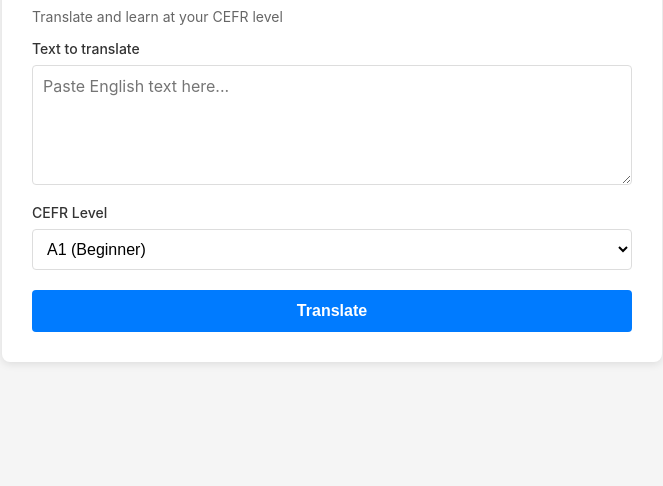
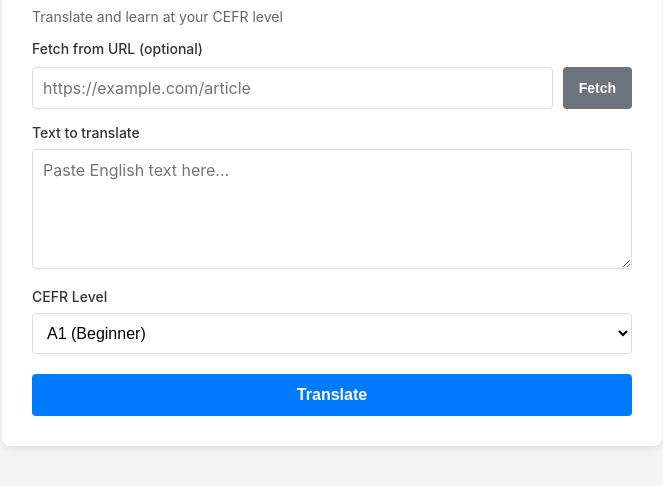
Before and after one commit to jaccait-afk/finnish-mvp, a website: page public/index.html in a window 1280 px wide. Shown: the part 92-578 px from the top of the page, without its empty margins (308-971 px from the left). Drawn offline with Linux system fonts and the light colour scheme.

Commit message:
Add URL fetching back to translation interface

```diff
--- a/public/index.html
+++ b/public/index.html
@@ -36,20 +36,49 @@
       color: #333;
       font-size: 14px;
     }
-    textarea {
+    input[type="text"], textarea {
       width: 100%;
       padding: 10px;
       border: 1px solid #ddd;
       border-radius: 4px;
       font-size: 16px;
-      min-height: 120px;
       font-family: inherit;
       box-sizing: border-box;
     }
-    textarea:focus {
+    input[type="text"]:focus, textarea:focus {
       outline: none;
       border-color: #007bff;
       box-shadow: 0 0 0 3px rgba(0, 123, 255, 0.1);
+    }
+    textarea {
+      min-height: 120px;
+    }
+    .input-group {
+      display: flex;
+      gap: 10px;
+      margin-top: 10px;
+    }
+    .input-group input {
+      flex: 1;
+    }
+    .input-group button {
+      padding: 10px 16px;
+      background: #6c757d;
+      color: white;
+      border: none;
+      border-radius: 4px;
+      cursor: pointer;
+      font-size: 14px;
+      font-weight: 600;
+      margin: 0;
+      transition: background 150ms ease;
+    }
+    .input-group button:hover {
+      background: #5a6268;
+    }
+    .input-group button:disabled {
+      opacity: 0.5;
+      cursor: not-allowed;
     }
     select {
       width: 100%;
@@ -65,7 +94,7 @@
       border-color: #007bff;
       box-shadow: 0 0 0 3px rgba(0, 123, 255, 0.1);
     }
-    button {
+    button#translateBtn {
       width: 100%;
       padding: 12px;
       background: #007bff;
@@ -78,10 +107,10 @@
       margin-top: 20px;
       transition: background 150ms ease;
     }
-    button:hover {
+    button#translateBtn:hover {
       background: #0056b3;
     }
-    button:disabled {
+    button#translateBtn:disabled {
       opacity: 0.5;
       cursor: not-allowed;
     }
@@ -161,6 +190,12 @@
     <h1>🇫🇮 Finnish Translator</h1>
     <p class="subtitle">Translate and learn at your CEFR level</p>
 
+    <label for="urlInput">Fetch from URL (optional)</label>
+    <div class="input-group">
+      <input type="text" id="urlInput" placeholder="https://example.com/article">
+      <button id="fetchBtn" onclick="fetchFromUrl()">Fetch</button>
+    </div>
+
     <label for="textInput">Text to translate</label>
     <textarea id="textInput" placeholder="Paste English text here..."></textarea>
 
@@ -194,6 +229,42 @@
   </div>
 
   <script>
+    async function fetchFromUrl() {
+      const url = document.getElementById('urlInput').value.trim();
+      const textInput = document.getElementById('textInput');
+      const errorDiv = document.getElementById('error');
+      const fetchBtn = document.getElementById('fetchBtn');
+
+      errorDiv.classList.remove('show');
+
+      if (!url) {
+        errorDiv.textContent = 'Please enter a URL.';
+        errorDiv.classList.add('show');
+        return;
+      }
+
+      fetchBtn.disabled = true;
+      fetchBtn.textContent = 'Fetching...';
+
+      try {
+        const response = await fetch(`/api/fetch-content?url=${encodeURIComponent(url)}`);
+        const data = await response.json();
+
+        if (!response.ok) {
+          throw new Error(data.error || 'Failed to fetch content');
+        }
+
+        textInput.value = data.content;
+        errorDiv.classList.remove('show');
+      } catch (err) {
+        errorDiv.textContent = err.message || 'Error fetching URL. Please try again.';
+        errorDiv.classList.add('show');
+      } finally {
+        fetchBtn.disabled = false;
+        fetchBtn.textContent = 'Fetch';
+      }
+    }
+
     async function translate() {
       const text = document.getElementById('textInput').value.trim();
       const level = document.getElementById('levelSelect').value;
```
